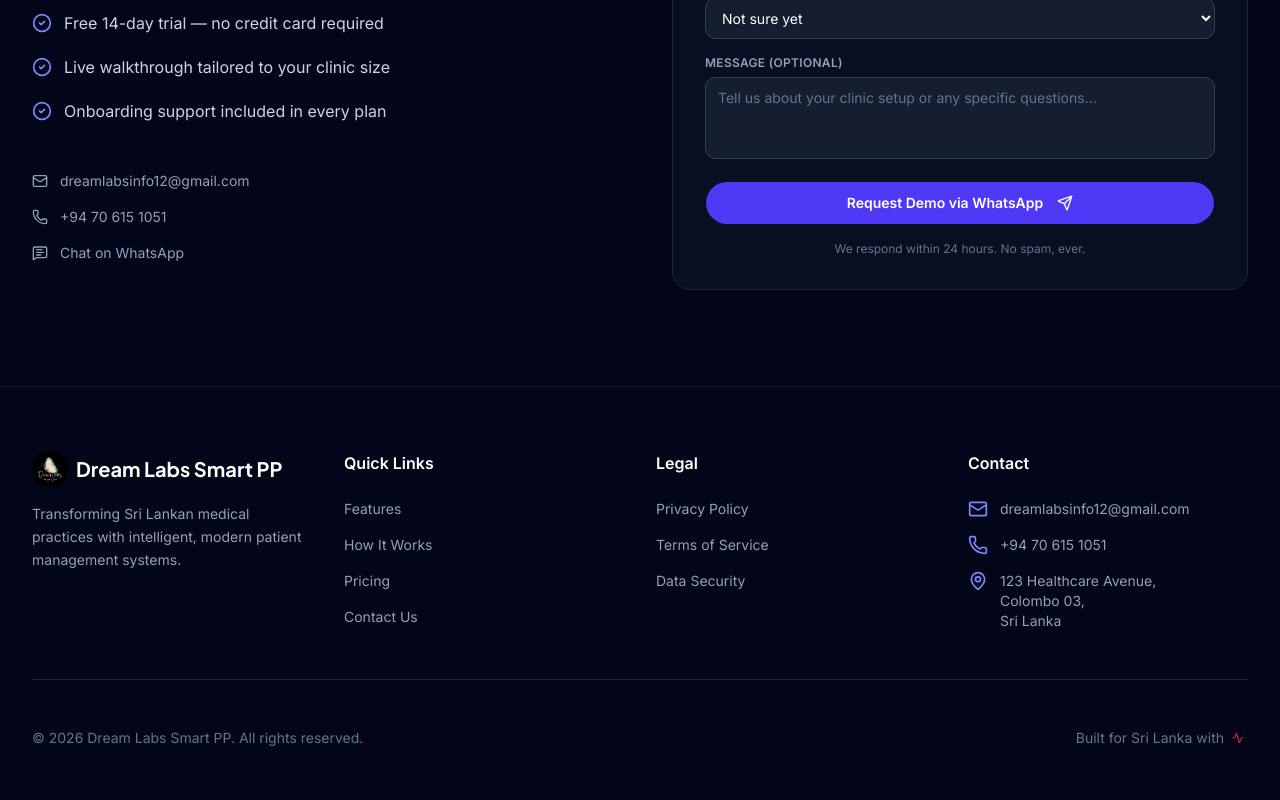
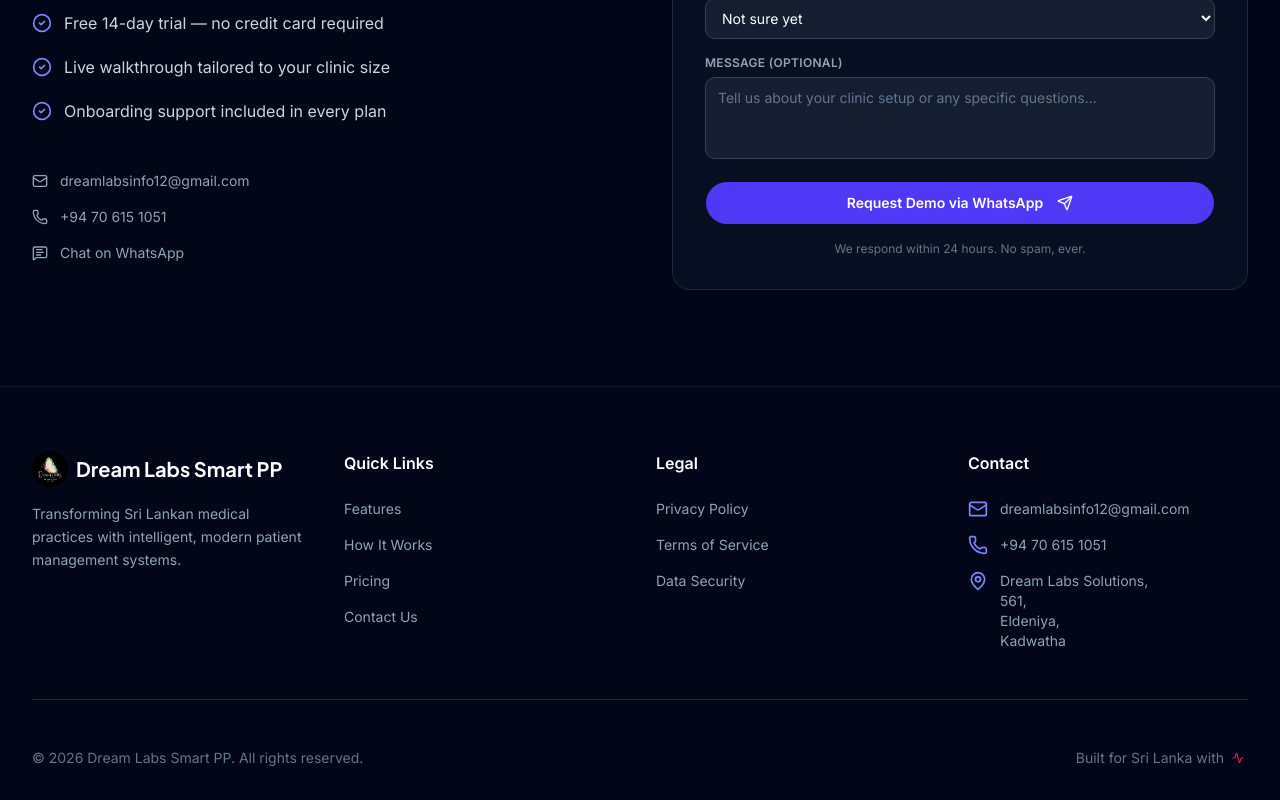
Before and after one commit to nuwandm/smart-practice-center, a Next.js app: page / in a window 1280 px wide. Shown: the part 9001-9801 px from the top of the page. Built offline with nearby package versions, Linux system fonts and the light colour scheme.

Commit message:
addreass changes

```diff
--- a/src/components/Footer.tsx
+++ b/src/components/Footer.tsx
@@ -81,9 +81,10 @@
                             <li className="flex items-start gap-3">
                                 <MapPin className="h-5 w-5 text-indigo-400 shrink-0" />
                                 <span className="text-slate-400">
-                                    123 Healthcare Avenue,<br />
-                                    Colombo 03,<br />
-                                    Sri Lanka
+                                    Dream Labs Solutions,<br />
+                                    561,<br />
+                                    Eldeniya,<br/>
+                                    Kadwatha
                                 </span>
                             </li>
                         </ul>
```
